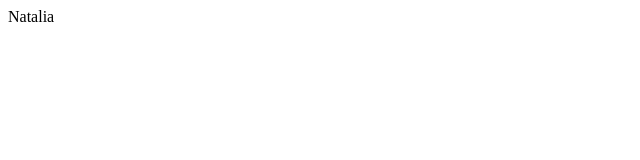
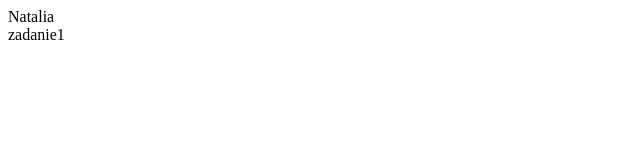
Before and after one commit to Nat1605/Nat1605.github.io, a plain HTML site: page index.html in a window 1280 px wide. Shown: the full height of the page, 0-640 px from the left. Drawn offline with Linux system fonts and the light colour scheme.

Commit message:
Update index.html

```diff
--- a/index.html
+++ b/index.html
@@ -1,2 +1,2 @@
 Natalia<br>
-<a herf=
+<a herf=https://github.com/Nat1605/Nat1605.github.io/blob/main/zadanie1.html>zadanie1</a>
```
